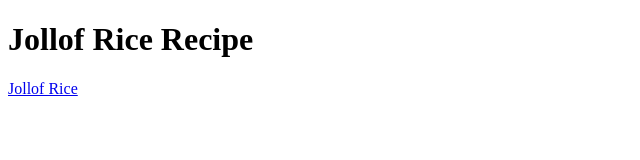
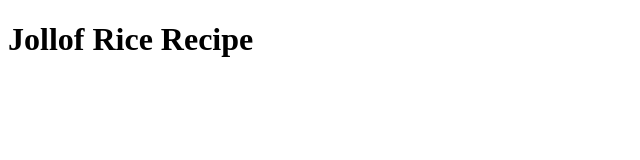
Before and after one commit to kwaxite/odin-recipes, a plain HTML site: page recipes/jollof.html in a window 1280 px wide. Shown: the whole page, without its empty margins (0-640 px from the left). Drawn offline with Linux system fonts and the light colour scheme.

Commit message:
removed incorrect link

```diff
--- a/recipes/jollof.html
+++ b/recipes/jollof.html
@@ -7,7 +7,7 @@
 </head>
 <body>
     <h1> Jollof Rice Recipe </h1>
-    <a href = "./recipes/jollof.html"> Jollof Rice </a>
+
 
 </body>
 </html>
```
